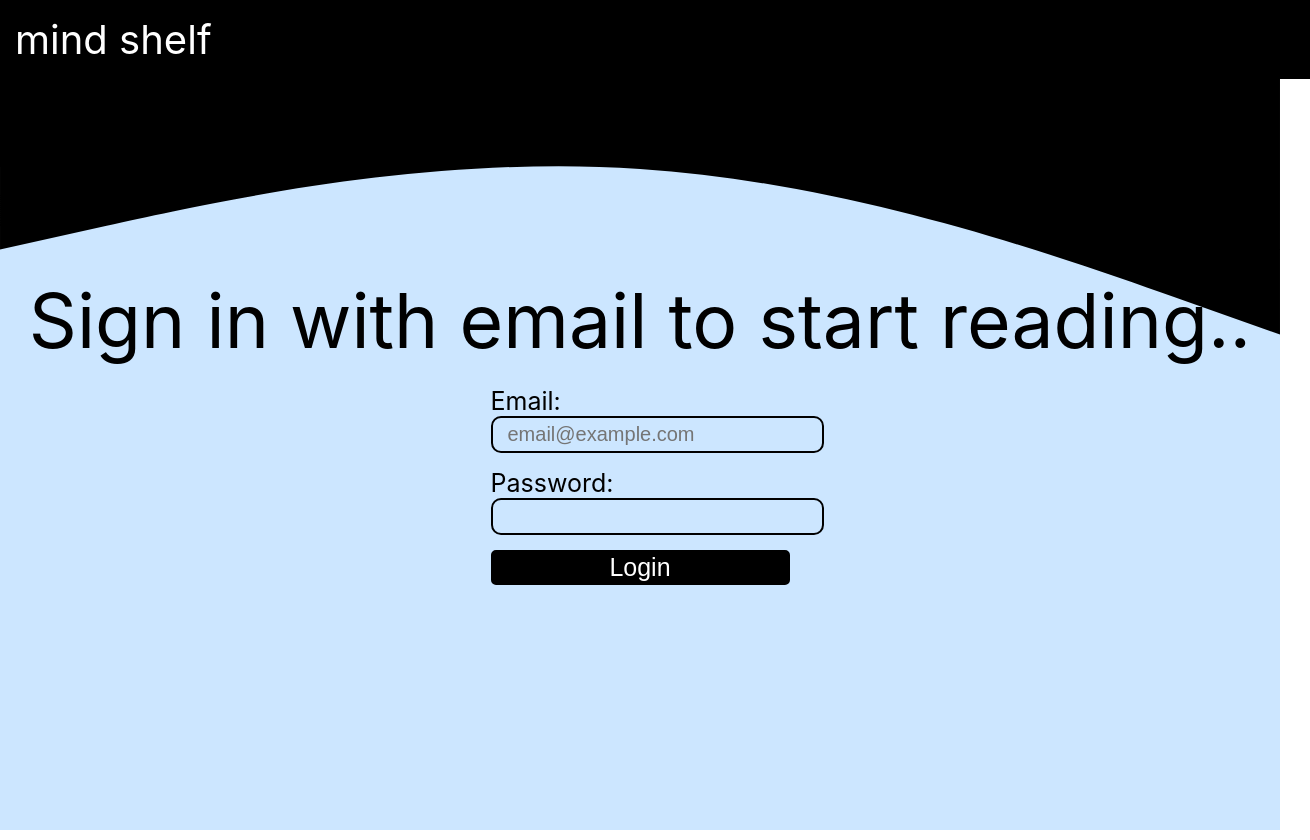
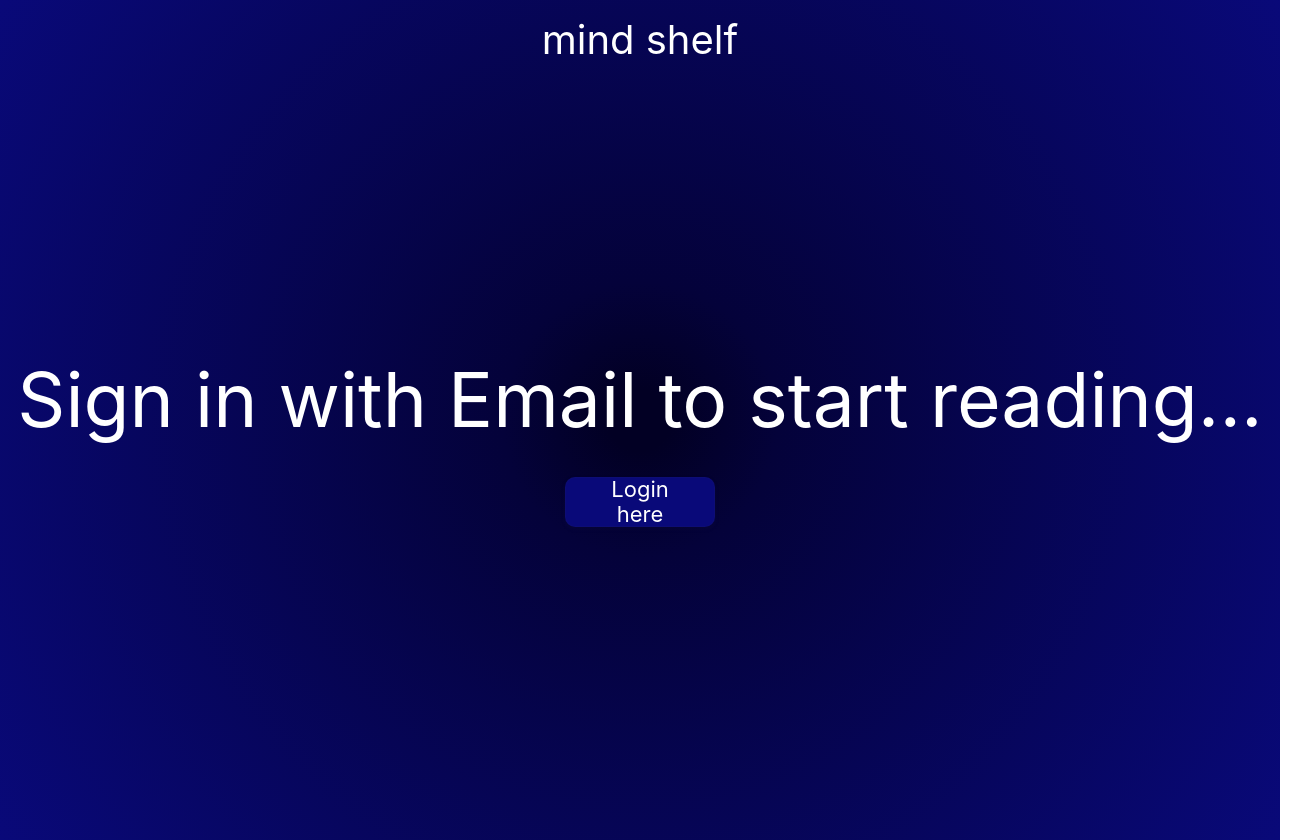
Before and after one commit to idkwhttsay/mind_shelf, a React (Create React App) app in the folder client_side/zaddy/: page / in a window 1280 px wide. Shown: the whole page, 1310 px wide, since content can reach past the window. Built offline with nearby package versions, Linux system fonts and the light colour scheme.

Commit message:
feat: node_modules delete

```diff
--- a/client_side/zaddy/src/components/login.tsx
+++ b/client_side/zaddy/src/components/login.tsx
@@ -1,27 +1,31 @@
-import React from "react";
+import React, { useState } from "react";
 import "../scss/login.scss";
 import GoogleButton from "react-google-button";
 import nav_wave from "../imgs/nav_wave.svg";
 import bottom_wave from "../imgs/bottom_wave.svg";
+import { LoginPopup } from "./loginPopup";
 
 export function Login() {
+  const [clicked, setClicked] = useState(false);
+  const [email, setEmail] = useState("");
+  const [password, setPassword] = useState("");
+
+  function login() {}
+
   return (
     <>
-      <img className="nav-wave" src={nav_wave} />
+      {/*<img className="nav-wave" src={nav_wave} />*/}
       <div className="login-container">
         <div className="login-header">
-          Sign in with email to start reading..
+          Sign in with Email to start reading...
         </div>
         <div>
-          <form className="login-form">
-            <label>Email:</label>
-            <input placeholder="email@example.com" />
-            <label>Password:</label>
-            <input type="password" />
-            <button>Login</button>
-          </form>
+          <button onClick={() => setClicked(true)} className="login-btn">
+            Login here
+          </button>
         </div>
       </div>
+      {clicked && <LoginPopup setClicked={setClicked} />}
     </>
   );
 }
--- a/client_side/zaddy/src/components/loginPopup.tsx
+++ b/client_side/zaddy/src/components/loginPopup.tsx
@@ -0,0 +1,17 @@
+export function LoginPopup(props: { setClicked: (clicked: boolean) => void }) {
+  return (
+    <>
+      <div className="dark" onClick={() => props.setClicked(false)} />
+      <div className="popup-box">
+        <h2>Login with your mind shelf ID</h2>
+        <form className="popup-form">
+          <label>Email:</label>
+          <input />
+          <label>Password:</label>
+          <input />
+          <button>Submit</button>
+        </form>
+      </div>
+    </>
+  );
+}
--- a/client_side/zaddy/src/scss/login.scss
+++ b/client_side/zaddy/src/scss/login.scss
@@ -5,11 +5,13 @@
   justify-content: center;
   flex-direction: column;
   align-items: center;
-  padding-top: 30px;
+  padding-top: 40px;
   position: absolute;
   top: 0;
   z-index: -999;
-  background: #cce6ff;
+  background: rgb(2,0,36);
+  background: radial-gradient(circle, rgba(2,0,36,1) 4%, rgba(4,2,58,1) 18%, rgba(9,9,121,1) 100%);
+  color: white;
 }
 
 
@@ -50,3 +52,87 @@
 .nav-wave {
   z-index: -9999;
 }
+
+.login-btn {
+ backface-visibility: hidden;
+ background-color: rgba(9,9,121,1);
+ border-radius: 10px;
+ border-width: 0;
+ box-shadow: rgba(50, 50, 93, .1) 0 0 0 1px inset,rgba(50, 50, 93, .1) 0 2px 5px 0,rgba(0, 0, 0, .07) 0 1px 1px 0;
+ box-sizing: border-box;
+ color: #fff;
+ cursor: pointer;
+ font-family: -apple-system,system-ui,"Segoe UI",Roboto,"Helvetica Neue",Ubuntu,sans-serif;
+ font-size: 22px;
+ height: 50px;
+ line-height: 1.15;
+ margin: 12px 0 0;
+ outline: none;
+ overflow: hidden;
+ padding: 0 25px;
+ position: relative;
+ text-align: center;
+ text-transform: none;
+ transform: translateZ(0);
+ transition: all .2s,box-shadow .08s ease-in;
+ touch-action: manipulation;
+ width: 150px;
+}
+
+.login-btn:disabled {
+  cursor: default;
+}
+
+.login-btn:focus {
+  box-shadow: rgba(50, 50, 93, .1) 0 0 0 1px inset, rgba(50, 50, 93, .2) 0 6px 15px 0, rgba(0, 0, 0, .1) 0 2px 2px 0, rgba(50, 151, 211, .3) 0 0 0 4px;
+}
+
+//POPUP SECTION
+
+.popup-box {
+  display: flex;
+  flex-direction: column;
+  padding: 15px;
+  position: fixed;
+  border: 2px solid black;
+  border-radius: 15px;
+  transform: translateX(-50%) translateY(-50%);
+  top: 50%;
+  left: 50%;
+  background: #030332;
+  color: white;
+  box-shadow: 0 0 10px 1px black;
+}
+
+.dark {
+  position: absolute;
+  background: black;
+  width: 100vw;
+  height: 100vh;
+  top: 0;
+  left: 0;
+  opacity: 50%;
+}
+
+.popup-form {
+  display: flex;
+  flex-direction: column;
+  padding: 15px;
+
+  label {
+    margin-bottom: 5px;
+    font-size: 20px;
+  }
+
+  input {
+    margin-bottom: 15px;
+    font-size: 15px;
+    border: 1px black solid;
+  }
+  button {
+    margin: 15px;
+    border: 2px solid black;
+    border-radius: 5px;
+    font-size: 20px;
+  }
+}
--- a/client_side/zaddy/src/scss/navbar.scss
+++ b/client_side/zaddy/src/scss/navbar.scss
@@ -1,11 +1,13 @@
 .nav-box {
-  padding: 15px;
+  padding: 15px 0;
   display: flex;
   width: 100%;
-  background: black;
+  //background: black;
 }
 
 .nav-title {
+  margin-left: auto;
+  margin-right: auto;
   font-size: 40px;
   color: white;
 }
```
Also changed, not shown: 1 other file (tests, documents, lock files or other folders).
